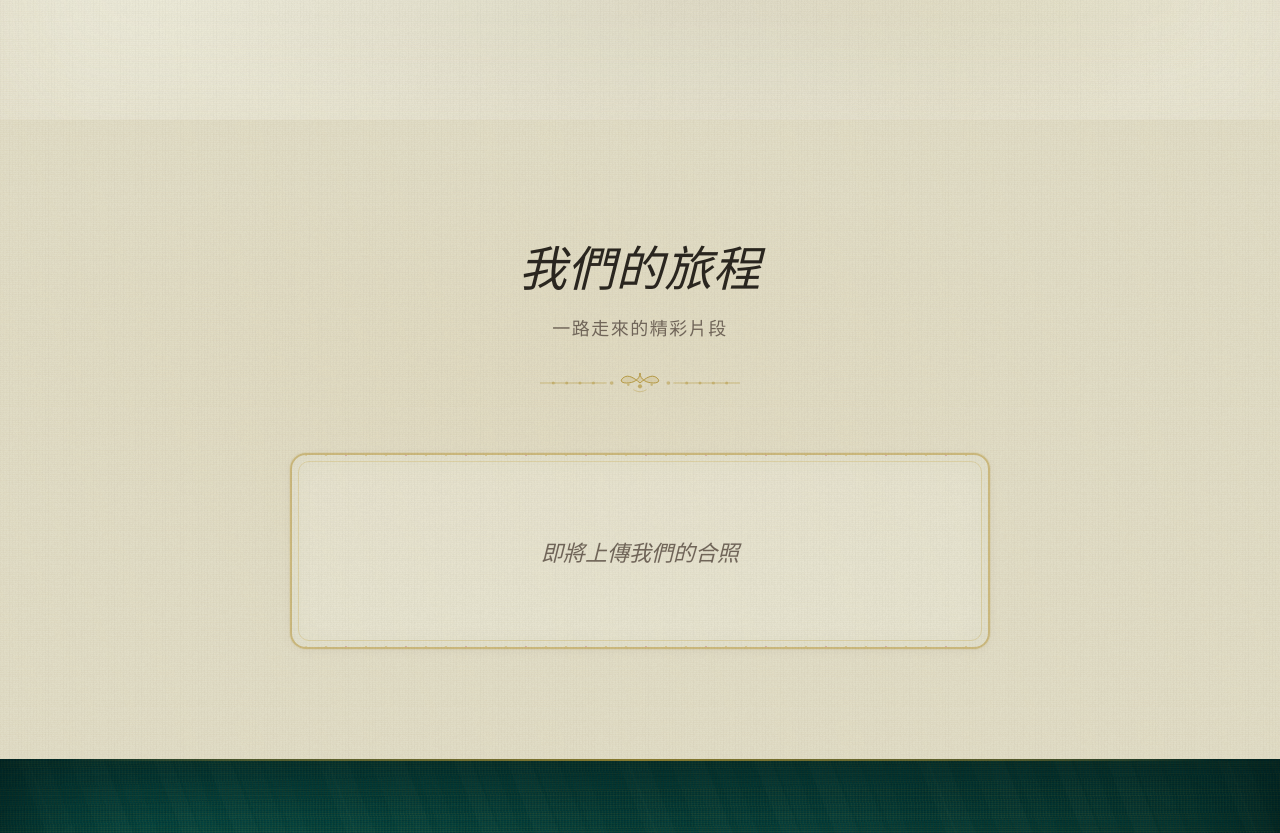
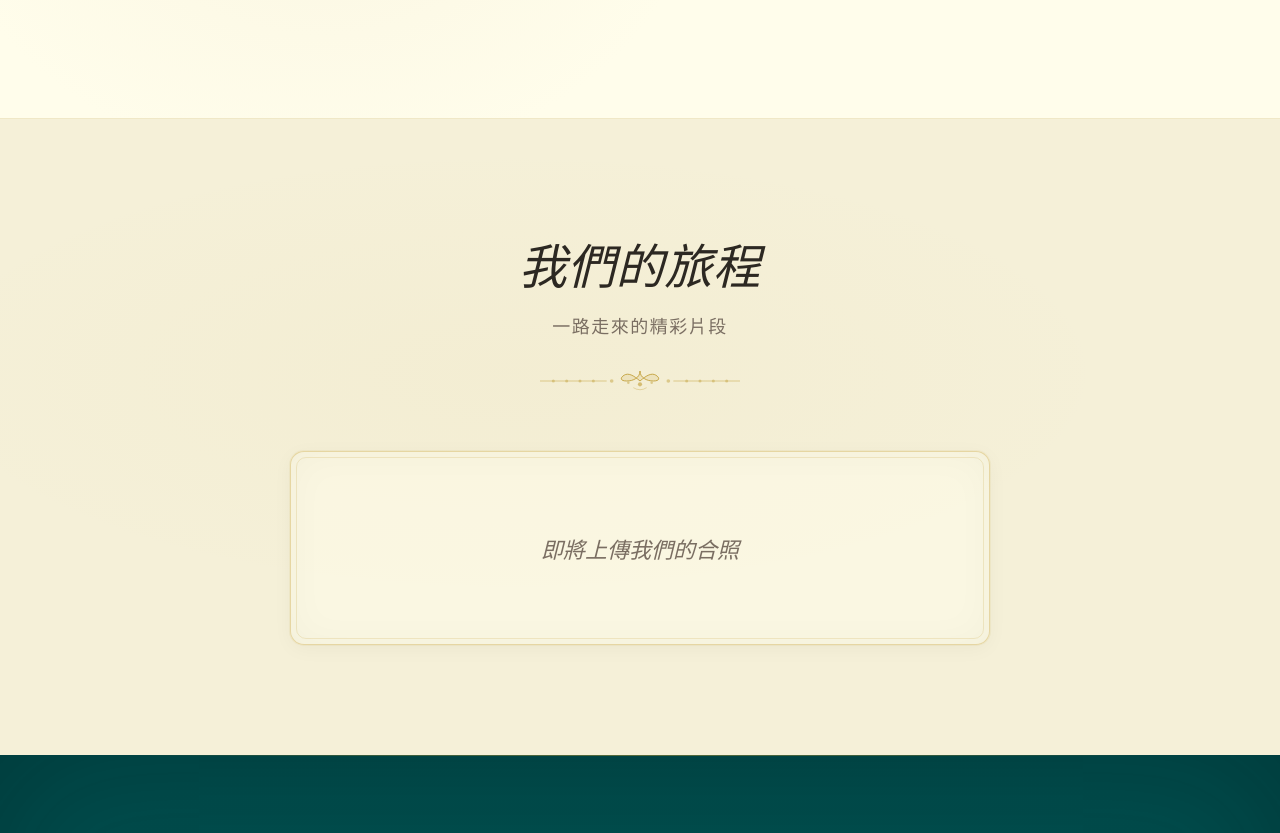
Before and after one commit to Stevenhcc/wedding-site, a React (Vite) app in the folder wedding-site/: page / in a window 1280 px wide. Shown: the part 1960-2793 px from the top of the page. Built offline with nearby package versions, Linux system fonts and the light colour scheme; a web font is replaced by a local one.

Commit message:
Update App.jsx

```diff
--- a/wedding-site/src/App.jsx
+++ b/wedding-site/src/App.jsx
@@ -36,89 +36,6 @@ const BeadedBorder = ({ children, className = '' }) => (
   <div className={`beaded ${className}`}>{children}</div>
 )
 
-/* ─── CANVAS TEXTURE GENERATORS ─── */
-function useNoiseTexture(size = 256, intensity = 50) {
-  const [dataUrl, setDataUrl] = useState('')
-  useEffect(() => {
-    const c = document.createElement('canvas')
-    c.width = size; c.height = size
-    const ctx = c.getContext('2d')
-    const img = ctx.createImageData(size, size)
-    for (let i = 0; i < img.data.length; i += 4) {
-      const v = Math.random() * intensity | 0
-      img.data[i] = v; img.data[i+1] = v; img.data[i+2] = v; img.data[i+3] = 255
-    }
-    ctx.putImageData(img, 0, 0)
-    setDataUrl(c.toDataURL())
-  }, [size, intensity])
-  return dataUrl
-}
-
-function useSilkTexture(size = 300) {
-  const [dataUrl, setDataUrl] = useState('')
-  useEffect(() => {
-    const c = document.createElement('canvas')
-    c.width = size; c.height = size
-    const ctx = c.getContext('2d')
-    // Base fill
-    ctx.fillStyle = 'rgba(128,128,128,0)'
-    ctx.fillRect(0, 0, size, size)
-    // Horizontal silk threads — varying opacity
-    for (let y = 0; y < size; y += 2) {
-      const a = 0.03 + Math.random() * 0.06
-      ctx.fillStyle = `rgba(191,155,48,${a})`
-      ctx.fillRect(0, y, size, 1)
-    }
-    // Vertical weft — slightly darker
-    for (let x = 0; x < size; x += 3) {
-      const a = 0.02 + Math.random() * 0.04
-      ctx.fillStyle = `rgba(0,0,0,${a})`
-      ctx.fillRect(x, 0, 1, size)
-    }
-    // Diagonal sheen bands
-    ctx.globalCompositeOperation = 'screen'
-    for (let i = -size; i < size * 2; i += 40 + Math.random() * 30) {
-      const a = 0.01 + Math.random() * 0.025
-      ctx.strokeStyle = `rgba(255,240,200,${a})`
-      ctx.lineWidth = 8 + Math.random() * 15
-      ctx.beginPath()
-      ctx.moveTo(i, 0)
-      ctx.lineTo(i + size * 0.4, size)
-      ctx.stroke()
-    }
-    setDataUrl(c.toDataURL())
-  }, [size])
-  return dataUrl
-}
-
-/* ─── TEXTURE OVERLAY COMPONENTS ─── */
-const FabricNoise = ({ opacity = 0.12, blend = 'multiply' }) => {
-  const noise = useNoiseTexture(256, 50)
-  if (!noise) return null
-  return (
-    <div style={{
-      position: 'absolute', inset: 0, pointerEvents: 'none', zIndex: 1,
-      opacity, mixBlendMode: blend,
-      backgroundImage: `url(${noise})`,
-      backgroundSize: '256px 256px',
-      backgroundRepeat: 'repeat',
-    }} />
-  )
-}
-
-const SilkWeave = ({ opacity = 0.6 }) => {
-  const silk = useSilkTexture(300)
-  if (!silk) return null
-  return (
-    <div style={{
-      position: 'absolute', inset: 0, pointerEvents: 'none', zIndex: 1,
-      opacity,
-      backgroundImage: `url(${silk})`,
-      backgroundSize: '300px 300px',
-      backgroundRepeat: 'repeat',
-    }} />
-  )
-}
 
 /* ─── CONTENT ─── */
 const T = {
@@ -434,12 +351,6 @@ export default function App() {
       <header id="home" className="hero">
         <div className="hero-bg" style={{ backgroundImage: 'url(/photos/lake-sunset.jpg)' }} />
         <div className="hero-ov" />
-        <div className="tex-mottle tex-mottle-dk" />
-        <div className="silk-grain" />
-        <SilkWeave opacity={0.7} />
-        <FabricNoise opacity={0.22} blend="soft-light" />
-        <SilkWeave opacity={0.7} />
-        <div className="tex-vignette tex-vignette-dk" />
         <div className={`hero-ct ${heroLoaded ? 'hero-in' : ''}`}>
           <p className="hero-pre h-d1">{l.hero.pre}</p>
           <h1 className="hero-nm h-d2">
@@ -461,10 +372,6 @@ export default function App() {
       {/* GIFT NOTE */}
       <Sec className="gift-sec" anim="fade">
         <BeadedBorder className="gift">
-          <div className="tex-mottle tex-mottle-dk" />
-          <div className="silk-grain silk-grain-s" />
-          <FabricNoise opacity={0.22} blend="soft-light" />
-        <SilkWeave opacity={0.7} />
           <h3 className="gift-t">{l.noGift.title}</h3>
           <GoldDivider />
           <p className="gift-b">{l.noGift.body}</p>
@@ -473,10 +380,6 @@ export default function App() {
 
       {/* STORY */}
       <Sec id="story" anim="up">
-        <div className="tex-mottle tex-mottle-lt" />
-        <FabricNoise opacity={0.1} blend="multiply" />
-        <SilkWeave opacity={0.35} />
-        <div className="tex-vignette tex-vignette-lt" />
         <h2 className="sec-t">{l.story.title}</h2>
         <p className="sec-sub">{l.story.sub}</p>
         <div className="sec-orn"><GoldDivider /></div>
@@ -489,8 +392,6 @@ export default function App() {
 
       {/* PHOTOS */}
       <Sec className="photos-sec" anim="scale">
-        <FabricNoise opacity={0.1} blend="multiply" />
-        <SilkWeave opacity={0.35} />
         <h2 className="sec-t">{l.photos.title}</h2>
         <p className="sec-sub">{l.photos.sub}</p>
         <div className="sec-orn"><GoldDivider /></div>
@@ -501,14 +402,8 @@ export default function App() {
 
       {/* SCHEDULE */}
       <Sec id="schedule" className="sched" dark anim="up">
-        <div className="tex-mottle tex-mottle-dk" />
-        <div className="silk-grain" />
-        <SilkWeave opacity={0.7} />
-        <FabricNoise opacity={0.22} blend="soft-light" />
-        <SilkWeave opacity={0.7} />
-        <div className="tex-vignette tex-vignette-dk" />
-        <div className="tex-gold-line tex-gold-line-t" />
-        <div className="tex-gold-line tex-gold-line-b" />
+        <div className="gold-line gold-line-t" />
+        <div className="gold-line gold-line-b" />
         <h2 className="sec-t">{l.schedule.title}</h2>
         <p className="sec-sub-big">{l.schedule.sub}</p>
         <div className="sec-orn"><GoldDivider light /></div>
@@ -529,9 +424,6 @@ export default function App() {
 
       {/* VENUE */}
       <Sec id="venue" anim="up">
-        <div className="tex-mottle tex-mottle-lt" />
-        <FabricNoise opacity={0.1} blend="multiply" />
-        <SilkWeave opacity={0.35} />
         <h2 className="sec-t">{l.venue.title}</h2>
         <p className="sec-sub">{l.venue.sub}</p>
         <div className="sec-orn"><GoldDivider /></div>
@@ -562,13 +454,8 @@ export default function App() {
 
       {/* RSVP */}
       <Sec id="rsvp" className="rsvp-sec" dark anim="scale">
-        <div className="tex-mottle tex-mottle-dk" />
-        <div className="silk-grain" />
-        <SilkWeave opacity={0.7} />
-        <FabricNoise opacity={0.22} blend="soft-light" />
-        <SilkWeave opacity={0.7} />
-        <div className="tex-vignette tex-vignette-dk" />
-        <div className="tex-gold-line tex-gold-line-t" />
+        <div className="gold-line gold-line-t" />
+        <div className="gold-line gold-line-b" />
         <h2 className="sec-t">{l.rsvp.title}</h2>
         <p className="sec-sub-big">{l.rsvp.sub}</p>
         <div className="sec-orn"><GoldDivider light /></div>
@@ -578,8 +465,6 @@ export default function App() {
 
       {/* FAQ */}
       <Sec id="faq" className="faq-sec" anim="up">
-        <FabricNoise opacity={0.1} blend="multiply" />
-        <SilkWeave opacity={0.35} />
         <h2 className="sec-t">{l.faq.title}</h2>
         <div className="sec-orn"><GoldDivider /></div>
         <Stagger className="faq-ls" delay={0.1}>
@@ -597,8 +482,6 @@ export default function App() {
 
       {/* EXPLORE */}
       <Sec className="exp-sec" anim="up">
-        <FabricNoise opacity={0.1} blend="multiply" />
-        <SilkWeave opacity={0.35} />
         <h2 className="sec-t">{l.explore.title}</h2>
         <p className="sec-sub">{l.explore.sub}</p>
         <div className="sec-orn"><GoldDivider /></div>
@@ -615,13 +498,6 @@ export default function App() {
 
       {/* FOOTER */}
       <footer className="ft">
-        <div className="tex-mottle tex-mottle-dk" />
-        <div className="silk-grain" />
-        <SilkWeave opacity={0.7} />
-        <FabricNoise opacity={0.22} blend="soft-light" />
-        <SilkWeave opacity={0.7} />
-        <div className="tex-vignette tex-vignette-dk" />
-        <div className="tex-gold-line tex-gold-line-t" />
         <div className="ft-ct">
           <div className="ft-nm">{l.footer}</div>
           <div className="ft-fn">{l.footerNames}</div>
@@ -670,113 +546,34 @@ html { scroll-behavior: smooth; -webkit-font-smoothing: antialiased }
   background: var(--cream);
 }
 
-/* ═══ FABRIC TEXTURE SYSTEM ═══ */
-.silk-grain {
-  position: absolute; inset: 0; pointer-events: none; z-index: 1;
-  opacity: .8;
-  background:
-    repeating-linear-gradient(
-      87deg,
-      transparent,
-      transparent 2px,
-      rgba(191,155,48,.08) 2px,
-      rgba(191,155,48,.08) 3px
-    ),
-    repeating-linear-gradient(
-      -3deg,
-      transparent,
-      transparent 4px,
-      rgba(0,0,0,.05) 4px,
-      rgba(0,0,0,.05) 5px
-    ),
-    repeating-linear-gradient(
-      45deg,
-      transparent,
-      transparent 6px,
-      rgba(191,155,48,.035) 6px,
-      transparent 7px
-    );
+/* ═══ ELEGANT DEPTH SYSTEM ═══ */
+/* Ambient light and vignettes — no pixel noise, no fake grain */
+.gold-line {
+  position: absolute; left: 10%; right: 10%; height: 1px; pointer-events: none; z-index: 2;
+  background: linear-gradient(90deg, transparent, rgba(191,155,48,.3) 25%, rgba(191,155,48,.45) 50%, rgba(191,155,48,.3) 75%, transparent);
 }
-.silk-grain-s { opacity: .6 }
+.gold-line-t { top: 0 }
+.gold-line-b { bottom: 0 }
 
-/* Noise is handled by canvas-based FabricNoise component */
 
-/* Mottled color variation — uneven aged fabric */
-.tex-mottle {
-  position: absolute; inset: 0; pointer-events: none; z-index: 0;
-}
-.tex-mottle-dk {
-  background:
-    radial-gradient(ellipse 70% 50% at 15% 25%, rgba(0,110,100,.5) 0%, transparent 60%),
-    radial-gradient(ellipse 50% 70% at 85% 75%, rgba(0,40,35,.6) 0%, transparent 55%),
-    radial-gradient(ellipse 80% 40% at 55% 50%, rgba(0,60,55,.35) 0%, transparent 70%),
-    radial-gradient(ellipse 35% 45% at 10% 85%, rgba(0,85,80,.4) 0%, transparent 55%),
-    radial-gradient(ellipse 45% 40% at 90% 15%, rgba(0,45,40,.5) 0%, transparent 60%),
-    radial-gradient(ellipse 60% 60% at 50% 10%, rgba(0,70,65,.3) 0%, transparent 65%);
-}
-.tex-mottle-lt {
-  background:
-    radial-gradient(ellipse 65% 55% at 20% 30%, rgba(225,215,180,.45) 0%, transparent 65%),
-    radial-gradient(ellipse 45% 65% at 80% 70%, rgba(191,155,48,.1) 0%, transparent 55%),
-    radial-gradient(ellipse 70% 35% at 55% 85%, rgba(210,200,170,.3) 0%, transparent 60%),
-    radial-gradient(ellipse 50% 40% at 70% 20%, rgba(240,230,200,.25) 0%, transparent 55%);
-}
-
-/* Vignette — darkened edges like aged fabric */
-.tex-vignette {
-  position: absolute; inset: 0; pointer-events: none; z-index: 1;
-}
-.tex-vignette-dk {
-  box-shadow: inset 0 0 180px rgba(0,15,15,.55), inset 0 0 60px rgba(0,25,25,.3);
-}
-.tex-vignette-lt {
-  box-shadow: inset 0 0 120px rgba(170,150,110,.12);
-}
-
-/* Gold shimmer line — section divider accent */
-.tex-gold-line {
-  position: absolute; left: 0; right: 0; height: 2px; pointer-events: none; z-index: 2;
-  background: linear-gradient(90deg, transparent 5%, rgba(191,155,48,.4) 20%, rgba(191,155,48,.7) 50%, rgba(191,155,48,.4) 80%, transparent 95%);
-  box-shadow: 0 0 8px rgba(191,155,48,.15);
-}
-.tex-gold-line-t { top: 0 }
-.tex-gold-line-b { bottom: 0 }
-
-/* ═══ ORNATE BEADED BORDER ═══ */
+/* ═══ ELEGANT FRAME BORDER ═══ */
 .beaded {
   position: relative;
-  border: 2px solid rgba(191,155,48,.5);
-  border-radius: 16px;
+  border: 1px solid rgba(191,155,48,.35);
+  border-radius: 14px;
   overflow: hidden;
   box-shadow:
-    0 0 0 1px rgba(191,155,48,.1),
-    inset 0 0 30px rgba(0,0,0,.03),
-    0 2px 12px rgba(0,0,0,.04);
+    0 0 0 1px rgba(191,155,48,.08),
+    inset 0 0 40px rgba(0,0,0,.03),
+    0 4px 20px rgba(0,0,0,.04);
 }
 .beaded::before {
   content: '';
-  position: absolute; inset: 6px;
-  border: 1.5px solid rgba(191,155,48,.25);
-  border-radius: 11px;
+  position: absolute; inset: 5px;
+  border: 1px solid rgba(191,155,48,.18);
+  border-radius: 10px;
   pointer-events: none;
   z-index: 3;
-}
-.beaded::after {
-  content: '';
-  position: absolute; inset: 0;
-  border-radius: 16px;
-  pointer-events: none;
-  z-index: 2;
-  background-image:
-    radial-gradient(circle 3px at 16px 0px, rgba(191,155,48,.35) 1.5px, transparent 1.5px),
-    radial-gradient(circle 3px at 36px 0px, rgba(160,0,47,.2) 1.5px, transparent 1.5px),
-    radial-gradient(circle 3px at 56px 0px, rgba(191,155,48,.35) 1.5px, transparent 1.5px),
-    radial-gradient(circle 3px at 16px 100%, rgba(191,155,48,.35) 1.5px, transparent 1.5px),
-    radial-gradient(circle 3px at 36px 100%, rgba(160,0,47,.2) 1.5px, transparent 1.5px),
-    radial-gradient(circle 3px at 56px 100%, rgba(191,155,48,.35) 1.5px, transparent 1.5px);
-  background-size: 60px 100%;
-  background-repeat: repeat-x;
-  background-position: center top, center top, center top, center bottom, center bottom, center bottom;
 }
 
 /* ═══ STAGGER ═══ */
@@ -841,8 +638,11 @@ html { scroll-behavior: smooth; -webkit-font-smoothing: antialiased }
 .hero-ov {
   position: absolute; inset: 0;
   background:
-    radial-gradient(ellipse 120% 80% at 50% 40%, rgba(0,77,77,.2) 0%, transparent 70%),
-    linear-gradient(180deg, rgba(0,77,77,.35) 0%, rgba(0,56,56,.55) 40%, rgba(0,38,38,.8) 100%);
+    radial-gradient(ellipse 100% 70% at 50% 35%, rgba(0,77,77,.15) 0%, transparent 65%),
+    radial-gradient(ellipse 60% 40% at 20% 80%, rgba(0,40,38,.25) 0%, transparent 55%),
+    radial-gradient(ellipse 60% 40% at 80% 80%, rgba(0,40,38,.2) 0%, transparent 55%),
+    linear-gradient(180deg, rgba(0,60,60,.3) 0%, rgba(0,50,50,.5) 35%, rgba(0,35,35,.75) 100%);
+  box-shadow: inset 0 0 200px rgba(0,15,15,.3);
 }
 
 .hero-ct { position: relative; z-index: 5; color: var(--cream); padding: 100px 32px 80px }
@@ -883,25 +683,43 @@ html { scroll-behavior: smooth; -webkit-font-smoothing: antialiased }
 .gift-sec { padding: 0 !important }
 .gift {
   position: relative;
-  background: var(--teal);
+  background:
+    radial-gradient(ellipse 90% 60% at 50% 40%, rgba(0,85,80,.2) 0%, transparent 65%),
+    var(--teal);
   text-align: center; padding: 84px 44px;
   margin: 0; border-radius: 0 !important;
   border-left: none !important; border-right: none !important;
-  border-top: 2px solid rgba(191,155,48,.3) !important;
-  border-bottom: 2px solid rgba(191,155,48,.3) !important;
-  box-shadow: inset 0 0 80px rgba(0,20,20,.3);
+  border-top: 1px solid rgba(191,155,48,.25) !important;
+  border-bottom: 1px solid rgba(191,155,48,.25) !important;
+  box-shadow: inset 0 0 120px rgba(0,18,18,.35);
 }
 .gift::before { border-radius: 0 !important; left: 12px !important; right: 12px !important; top: 8px !important; bottom: 8px !important }
 .gift-t { font-size: 28px; font-weight: 400; color: var(--gold); margin-bottom: 22px; font-style: italic; position: relative; z-index: 4 }
 .gift-b { font-size: 20px; line-height: 2; font-weight: 300; color: rgba(255,253,235,.65); max-width: 620px; margin: 22px auto 0; position: relative; z-index: 4 }
 
 /* ═══ SECTIONS ═══ */
-.sec { padding: 110px 44px; overflow: hidden; position: relative }
+.sec {
+  padding: 110px 44px; overflow: hidden; position: relative;
+  background:
+    radial-gradient(ellipse 70% 50% at 50% 40%, rgba(255,250,235,.6) 0%, transparent 70%),
+    radial-gradient(ellipse 50% 60% at 25% 70%, rgba(240,230,205,.3) 0%, transparent 60%),
+    var(--cream);
+  box-shadow: inset 0 1px 0 rgba(191,155,48,.1);
+}
 .sec-up { opacity: 0; transform: translateY(36px); transition: opacity .8s var(--ease), transform .8s var(--ease) }
 .sec-fade { opacity: 0; transition: opacity 1s var(--ease) }
 .sec-scale { opacity: 0; transform: scale(.97); transition: opacity .8s var(--ease), transform .8s var(--ease) }
 .sec-v.sec-up, .sec-v.sec-fade, .sec-v.sec-scale { opacity: 1; transform: none }
-.sec-dk { background: var(--teal); color: var(--cream); position: relative }
+.sec-dk {
+  background:
+    radial-gradient(ellipse 80% 50% at 50% 30%, rgba(0,90,80,.25) 0%, transparent 70%),
+    radial-gradient(ellipse 60% 40% at 20% 70%, rgba(0,60,55,.2) 0%, transparent 60%),
+    radial-gradient(ellipse 50% 50% at 80% 60%, rgba(0,50,45,.15) 0%, transparent 60%),
+    var(--teal);
+  color: var(--cream);
+  position: relative;
+  box-shadow: inset 0 0 150px rgba(0,20,18,.4), inset 0 1px 0 rgba(191,155,48,.15);
+}
 
 /* Cards get subtle texture */
 .v-card, .exp-c {
@@ -940,7 +758,13 @@ html { scroll-behavior: smooth; -webkit-font-smoothing: antialiased }
 .story-b p { font-size: 20px; line-height: 2.1; color: var(--mid); font-weight: 300; margin-bottom: 32px }
 
 /* ═══ SCHEDULE ═══ */
-.sched { background: var(--teal); box-shadow: inset 0 0 100px rgba(0,20,20,.25) }
+.sched {
+  background:
+    radial-gradient(ellipse 80% 50% at 50% 25%, rgba(0,85,80,.2) 0%, transparent 65%),
+    radial-gradient(ellipse 50% 40% at 15% 75%, rgba(0,55,50,.15) 0%, transparent 55%),
+    var(--teal);
+  box-shadow: inset 0 0 140px rgba(0,15,15,.3);
+}
 .tl { max-width: 740px; margin: 0 auto; position: relative }
 .tl::before { content: ''; position: absolute; left: 128px; top: 12px; bottom: 12px; width: 1.5px; background: rgba(191,155,48,.2) }
 .tl-i { display: grid; grid-template-columns: 110px 36px 1fr; padding: 32px 0; align-items: start }
@@ -956,7 +780,11 @@ html { scroll-behavior: smooth; -webkit-font-smoothing: antialiased }
 /* ═══ VENUE ═══ */
 .v-addr { text-align: center; font-family: var(--sans); font-size: 18px; color: var(--lt); margin-bottom: 48px; font-weight: 300 }
 .v-grid { max-width: 860px; margin: 0 auto; display: grid; grid-template-columns: 1fr 1fr; gap: 28px }
-.v-card { padding: 40px; background: var(--cream); transition: transform .4s var(--ease), box-shadow .4s }
+.v-card {
+  padding: 40px;
+  background: radial-gradient(ellipse 80% 60% at 50% 30%, rgba(255,250,240,.5) 0%, transparent 70%), var(--cream);
+  transition: transform .4s var(--ease), box-shadow .4s;
+}
 .v-card:hover { transform: translateY(-3px); box-shadow: 0 12px 40px rgba(0,0,0,.06) }
 .v-card-t { font-family: var(--sans); font-size: 17px; letter-spacing: 2px; text-transform: uppercase; color: var(--gold-d); margin-bottom: 24px; font-weight: 500 }
 .v-steps { list-style: none; padding: 0 }
@@ -974,7 +802,13 @@ html { scroll-behavior: smooth; -webkit-font-smoothing: antialiased }
 @keyframes fadeUp { to { opacity: 1 } }
 
 /* ═══ RSVP ═══ */
-.rsvp-sec { background: var(--teal-d); text-align: center; box-shadow: inset 0 0 100px rgba(0,15,15,.3) }
+.rsvp-sec {
+  background:
+    radial-gradient(ellipse 70% 50% at 50% 35%, rgba(0,65,60,.2) 0%, transparent 60%),
+    var(--teal-d);
+  text-align: center;
+  box-shadow: inset 0 0 140px rgba(0,12,12,.35);
+}
 .rsvp-sec .sec-t { color: var(--cream) }
 .rsvp-d { text-align: center; max-width: 580px; margin: 0 auto 48px; font-size: 20px; line-height: 2; font-weight: 300; color: rgba(255,253,235,.55) }
 .rsvp-btn {
@@ -1007,7 +841,11 @@ html { scroll-behavior: smooth; -webkit-font-smoothing: antialiased }
     var(--cream-d);
 }
 .exp-g { max-width: 940px; margin: 0 auto; display: grid; grid-template-columns: repeat(auto-fit, minmax(270px, 1fr)); gap: 22px }
-.exp-c { padding: 36px; background: var(--cream); transition: transform .4s var(--ease), box-shadow .4s }
+.exp-c {
+  padding: 36px;
+  background: radial-gradient(ellipse 80% 60% at 50% 30%, rgba(255,250,240,.4) 0%, transparent 70%), var(--cream);
+  transition: transform .4s var(--ease), box-shadow .4s;
+}
 .exp-c::after { content: ''; position: absolute; top: 0; left: 0; width: 0; height: 3px; background: linear-gradient(90deg, var(--gold), var(--coral)); transition: width .5s var(--ease); border-radius: 3px 3px 0 0; z-index: 4 }
 .exp-c:hover::after { width: 100% }
 .exp-c:hover { transform: translateY(-3px); box-shadow: 0 10px 36px rgba(0,0,0,.05) }
@@ -1017,7 +855,13 @@ html { scroll-behavior: smooth; -webkit-font-smoothing: antialiased }
 .exp-d { font-size: 18px; color: var(--mid); font-weight: 300; line-height: 1.9 }
 
 /* ═══ FOOTER ═══ */
-.ft { text-align: center; padding: 90px 40px; background: var(--teal-x); color: rgba(255,253,235,.6); position: relative; overflow: hidden; box-shadow: inset 0 0 120px rgba(0,10,10,.4) }
+.ft {
+  text-align: center; padding: 90px 40px; color: rgba(255,253,235,.6); position: relative; overflow: hidden;
+  background:
+    radial-gradient(ellipse 70% 50% at 50% 30%, rgba(0,55,50,.25) 0%, transparent 65%),
+    var(--teal-x);
+  box-shadow: inset 0 0 160px rgba(0,8,8,.45), inset 0 1px 0 rgba(191,155,48,.12);
+}
 .ft-ct { position: relative; z-index: 5 }
 .ft-nm { font-size: clamp(30px, 4vw, 44px); font-weight: 400; color: var(--cream); letter-spacing: 0.5px; margin-bottom: 10px; font-style: italic; margin-top: 28px }
 .ft-fn { font-family: var(--sans); font-size: 17px; letter-spacing: 1.5px; color: rgba(191,155,48,.45); margin-bottom: 18px }
```
